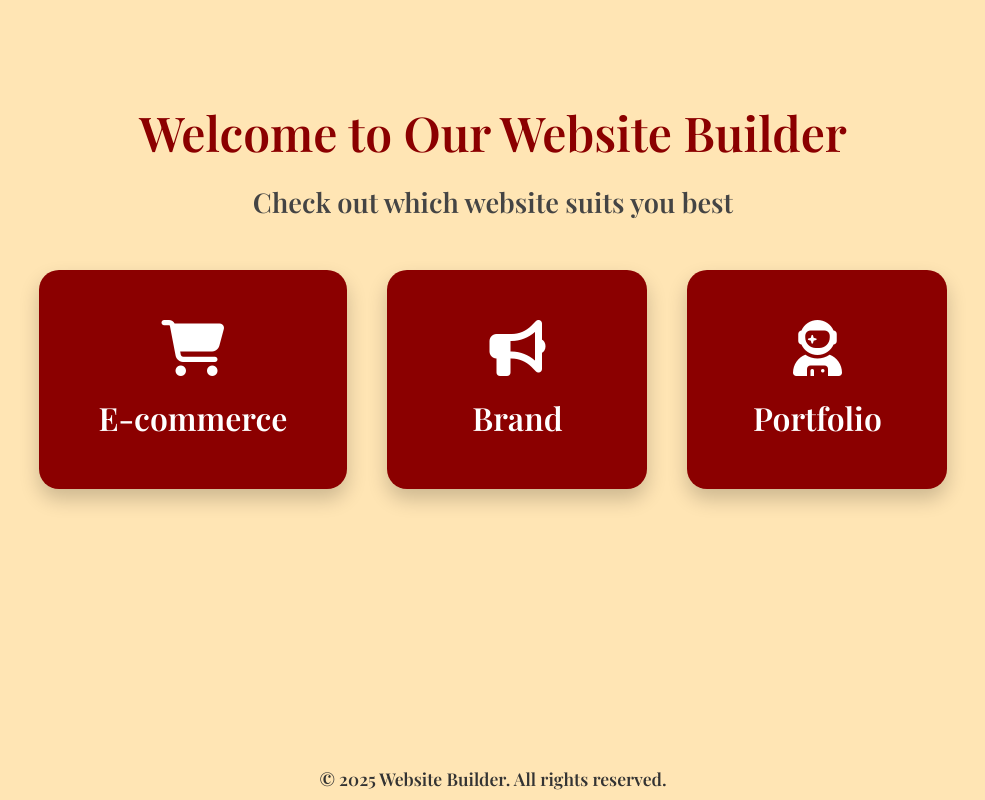
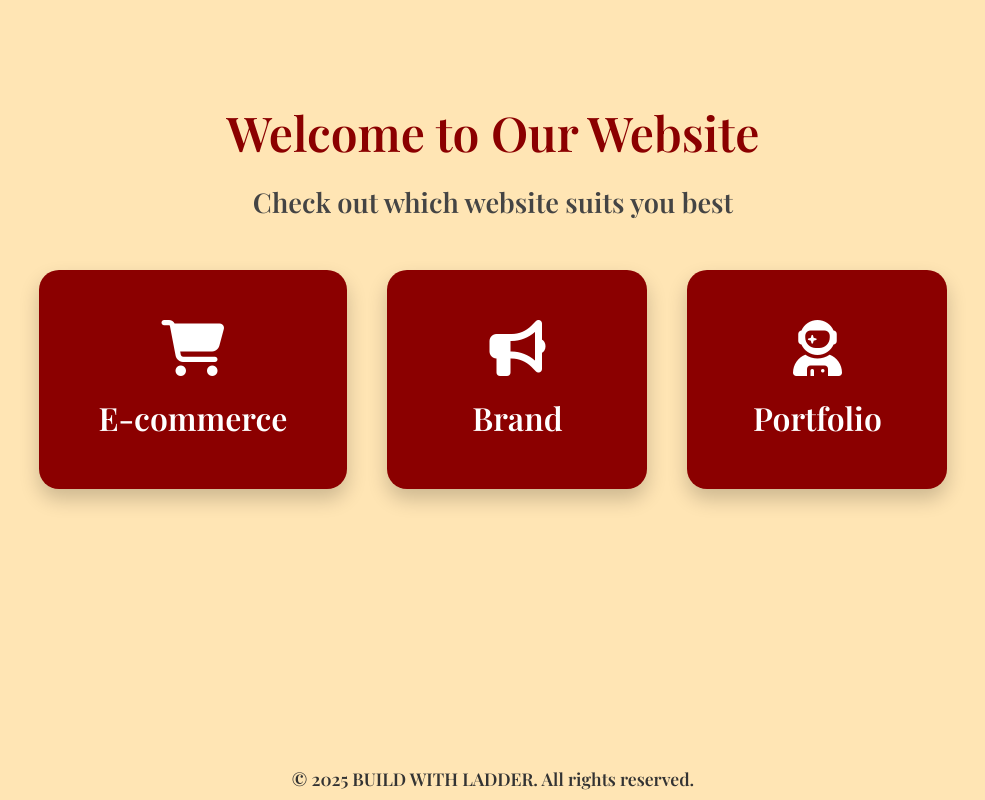
Before and after one commit to gingerhatesayan/gingerhatesayan, a plain HTML site: page index.html in a window 1280 px wide. Shown: the whole page, without its empty margins (147-1132 px from the left). Drawn offline with nearby package versions, Linux system fonts and the light colour scheme.

Commit message:
Update index.html

```diff
--- a/index.html
+++ b/index.html
@@ -150,7 +150,7 @@
 </head>
 <body>
   <div class="container">
-    <h1>Welcome to Our Website Builder</h1>
+    <h1>Welcome to Our Website </h1>
     <p>Check out which website suits you best</p>
 
     <div class="options">
@@ -161,7 +161,7 @@
   </div>
 
   <footer>
-    © 2025 Website Builder. All rights reserved.
+    © 2025 BUILD WITH LADDER. All rights reserved.
   </footer>
 
   <!-- Background music: Italian café style -->
```
